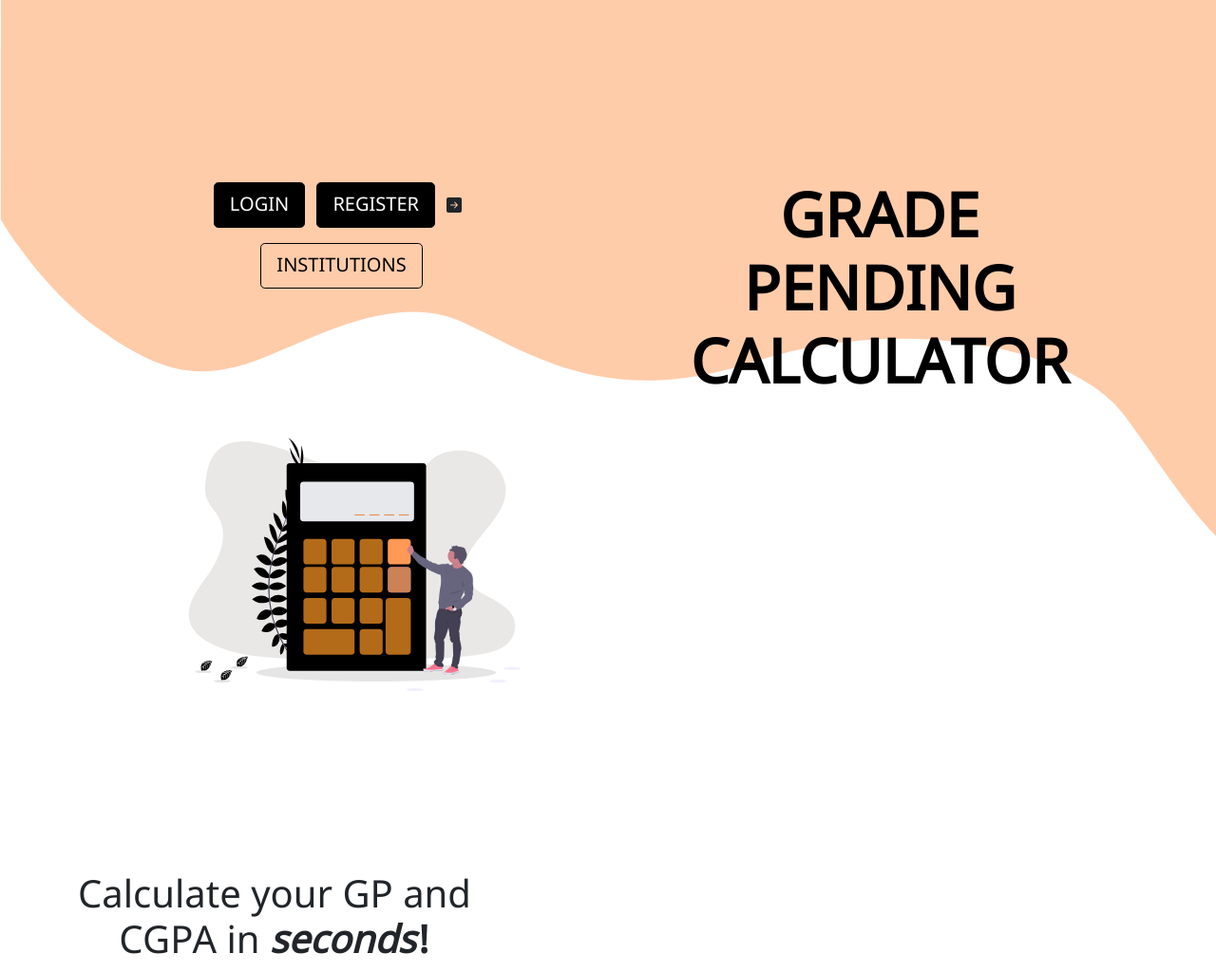
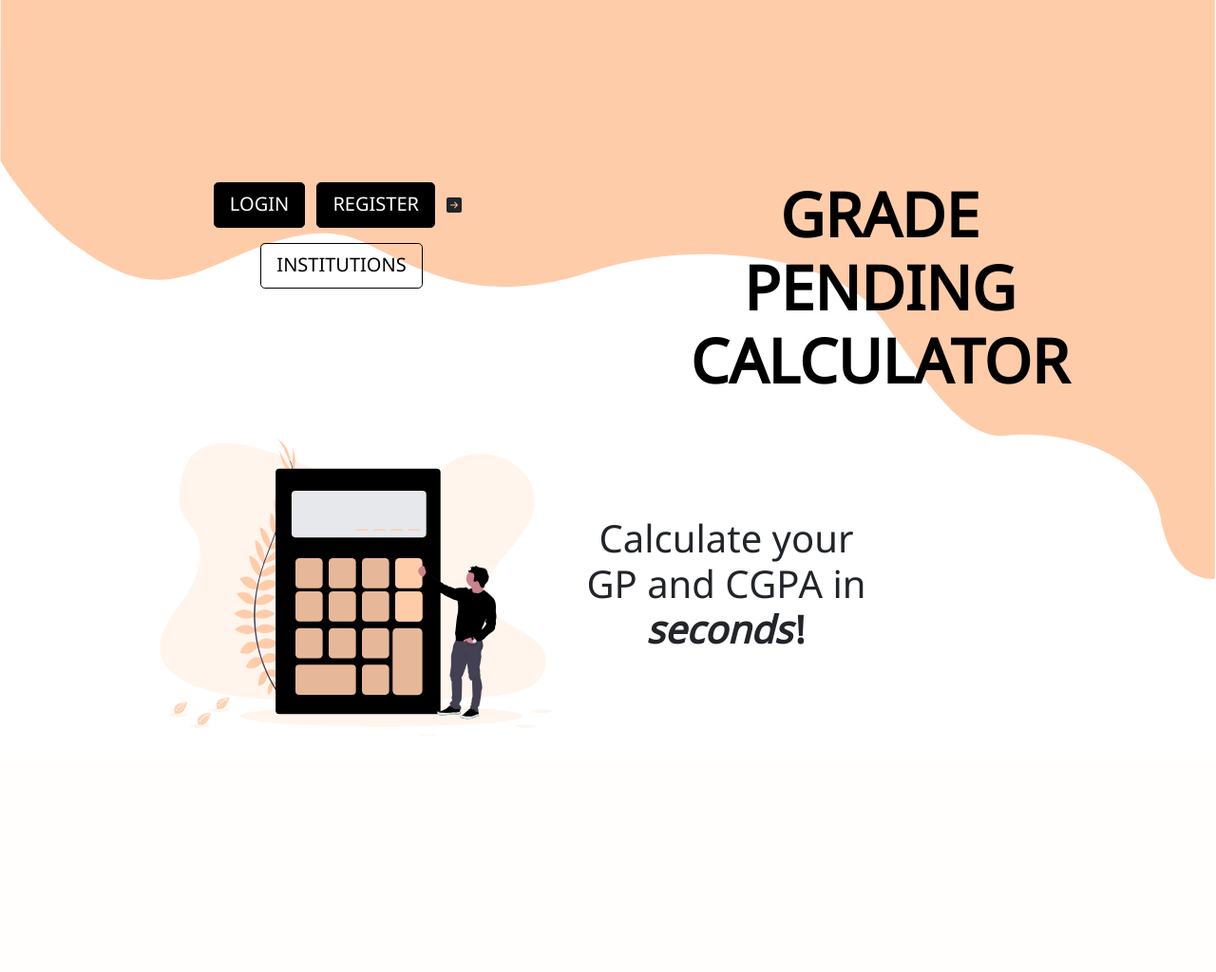
Before and after one commit to alvindera97/Grade-Pending-Web-App, a Django app: template home/templates/home/home.html in a window 1280 px wide. Shown: the whole page at 95% size. After the commit the page ends 775 px from the top, so only its background shows below. Run offline with Django 3.2, Linux system fonts and the light colour scheme; the template is opened without the code that fills it, so the values that code supplies are empty; parts of the project's set-up code (start-up, migrations or seed data) failed here and were passed over; some libraries are stand-ins or nearby versions.

Commit message:
Add Extra CSS Classes To Control Placement Of Illustration And Catch Phrase

```diff
--- a/home/templates/home/home.html
+++ b/home/templates/home/home.html
@@ -31,10 +31,10 @@
     </div>
     <div class="container" id="illustration-and-text-section">
         <div class="row mt-1">
-            <div class="col-md-5 text-center ml-md-5 pl-md-5" id="calculator-svg-column">
-                <img class="pt-4" src="{% static 'svg/calculator.svg' %}" id="calculator-svg" alt="" style="width: 85%;">
+            <div class="col-xxl-5 col-xl-5 text-center ml-md-5 pl-md-5" id="calculator-svg-column">
+                <img class="pt-4" src="{% static 'svg/calculator_lighter_shade.svg' %}" id="calculator-svg" alt="" style="width: 100%;">
             </div>
-            <div class="col-md-6 text-center mt-5 pt-5 mr-5 pr-5">
+            <div class="col-xxl-6 col-xl-5 text-center mt-xxl-5 pt-xxl-5 mt-xl-2 pt-xl-2 mr-5 pr-5">
                 <h1 class="font-weight-lighter mt-5 pt-5 mr-5 pr-5 d-flex d-none d-md-block">Calculate your GP and CGPA in <b class="font-weight-bold"><i>seconds</i>!</b></h1>
             </div>
         </div>
```
